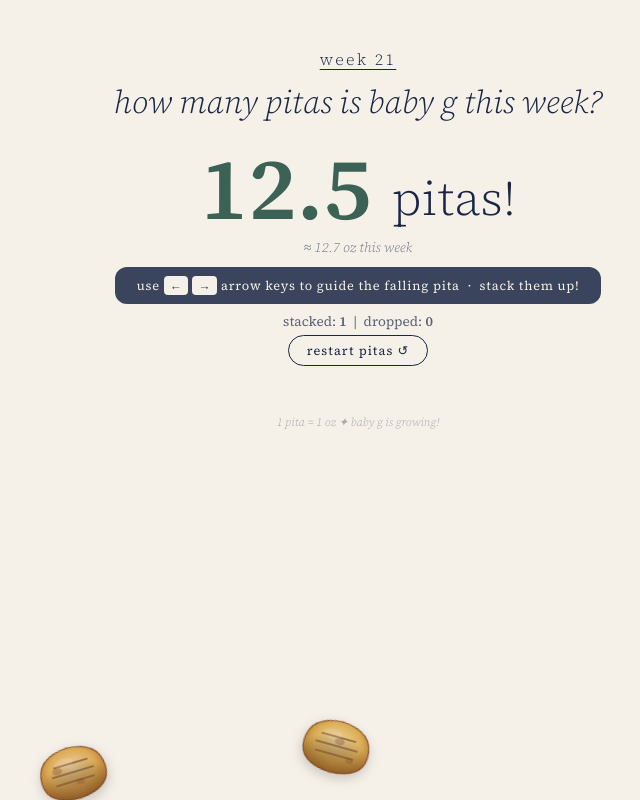
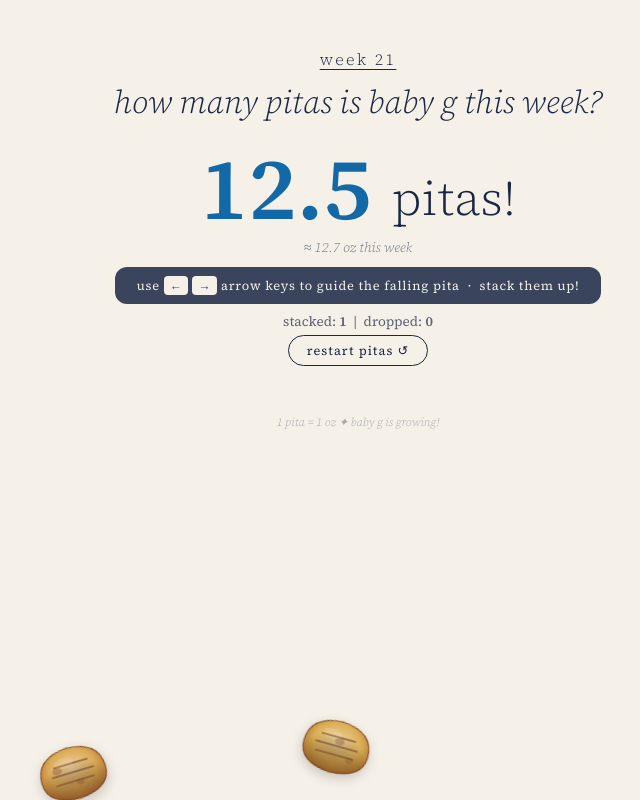
Before and after one commit to tristen0708/summer-baby, a plain HTML site: page index.html in a window 1280 px wide. Shown: the whole page, without its empty margins (282-922 px from the left). Drawn offline with Linux system fonts and the light colour scheme.

Commit message:
Update index.html
changing green to paddington blue

```diff
--- a/index.html
+++ b/index.html
@@ -66,7 +66,7 @@
     .pita-count {
       font-size: clamp(3rem, 10vw, 5.5rem);
       font-weight: 600;
-      color: #3B6255;
+      color: #1369A7;
       line-height: 1;
       margin-bottom: 6px;
     }
```
